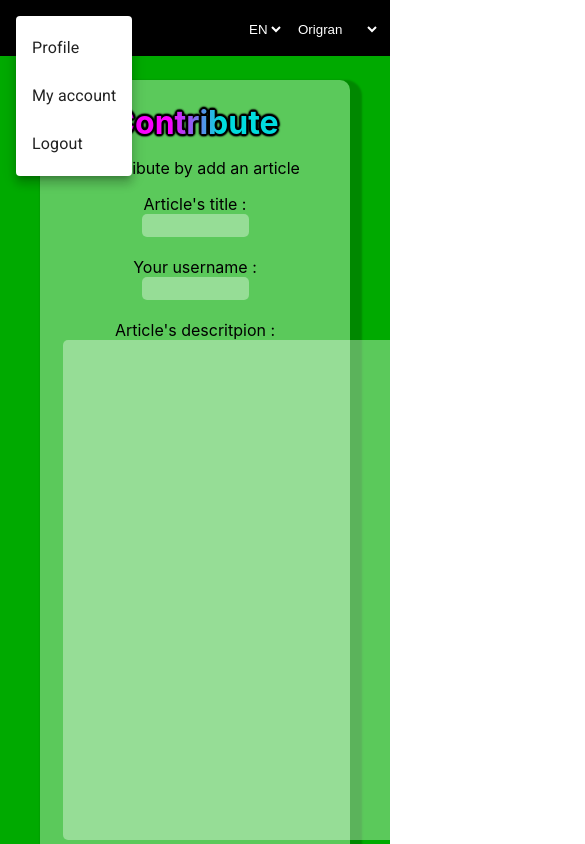
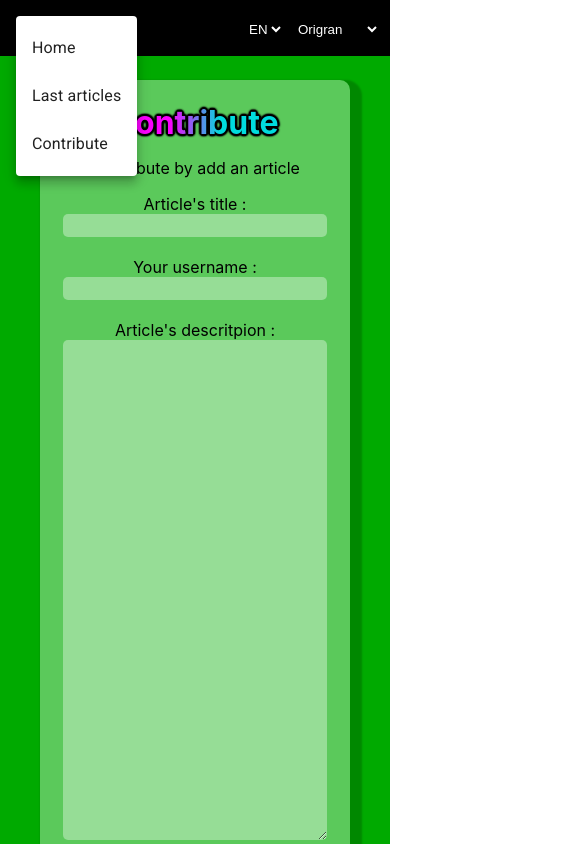
Before and after one commit to Origran-tech/lesipake, a Next.js app: page /contribute in a window 390 px wide. Both pictures are taken after a click on the button "book". Shown: the top 844 px of the page, 585 px wide, since content can reach past the window. Built offline with nearby package versions, Linux system fonts and the light colour scheme; no server answers.

Commit message:
added nav to mobile website

```diff
--- a/components/Layout.js
+++ b/components/Layout.js
@@ -79,9 +79,9 @@ export default function Layout({ children }) {
               open={Boolean(anchorEl)}
               onClose={handleClose}
             >
-              <MenuItem onClick={handleClose}>Profile</MenuItem>
-              <MenuItem onClick={handleClose}>My account</MenuItem>
-              <MenuItem onClick={handleClose}>Logout</MenuItem>
+              <Link href="/"><a><MenuItem onClick={handleClose}>{t.home}</MenuItem></a></Link>
+              <Link href="/articles"><a><MenuItem onClick={handleClose}>{t.lastarticle}</MenuItem></a></Link>
+              <Link href="/contribute"><a><MenuItem onClick={handleClose}>{t.contribtitle}</MenuItem></a></Link>
             </Menu>
           </div>
 
--- a/styles/globals.css
+++ b/styles/globals.css
@@ -109,6 +109,11 @@ textarea {
   padding: 4px 5px;
   transition: background-color 200ms;
 }
+input{
+  max-width: 530px;
+  width: 100%;
+  text-align: center;
+}
 input:focus,
 textarea:focus {
   outline: none;
@@ -124,7 +129,6 @@ textarea:focus {
   white-space: pre-wrap;
 }
 .btn {
-  display: flex;
   align-items: center;
   color: #fff;
   border-radius: 5px;
@@ -154,7 +158,8 @@ textarea:focus {
   margin: 0 auto;
 }
 textarea {
-  width: 530px;
+  max-width: 530px;
+  width: 100%;
   height: 500px;
 }
 .main-wrapper {
```
